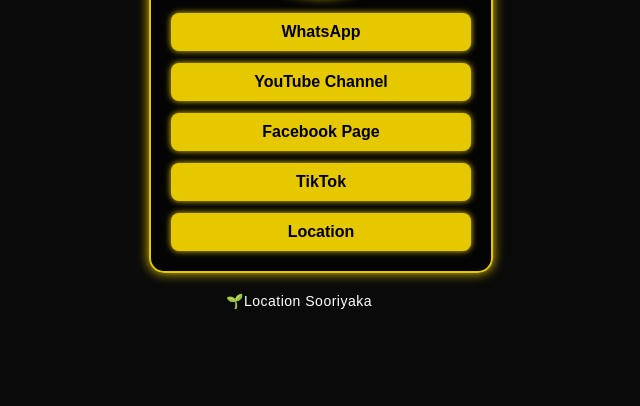
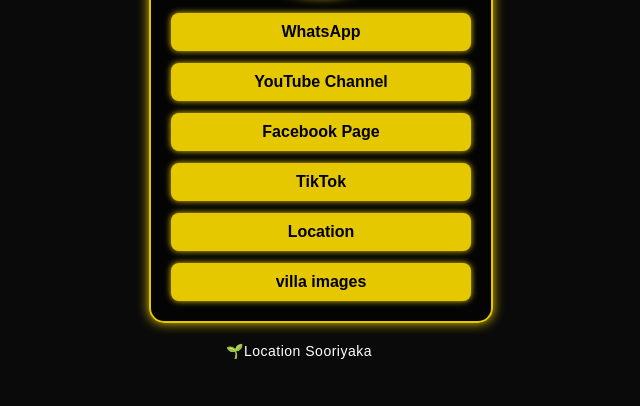
Before and after one commit to HESHANxMD/MR-PRBUDDHA-VIILA, a plain HTML site: page index.html in a window 1280 px wide. Shown: the part 269-675 px from the top of the page, without its empty margins (319-959 px from the left). Drawn offline with Linux system fonts and the light colour scheme.

Commit message:
Update index.html

```diff
--- a/index.html
+++ b/index.html
@@ -159,6 +159,7 @@
       <a href="https://www.facebook.com/share/1A6ag2qXH3/" class="btn">Facebook Page</a>
       <a href="https://www.tiktok.com/@singharaja.villa?_r=1&_t=ZS-91S3SyLkW6q" class="btn">TikTok</a>
       <a href="https://maps.app.goo.gl/EzgRGzqzYS7tVvXv7" class="btn">Location</a>
+      <a href="" class="btn">villa images</a>
     </div>
 
   </div>
```
